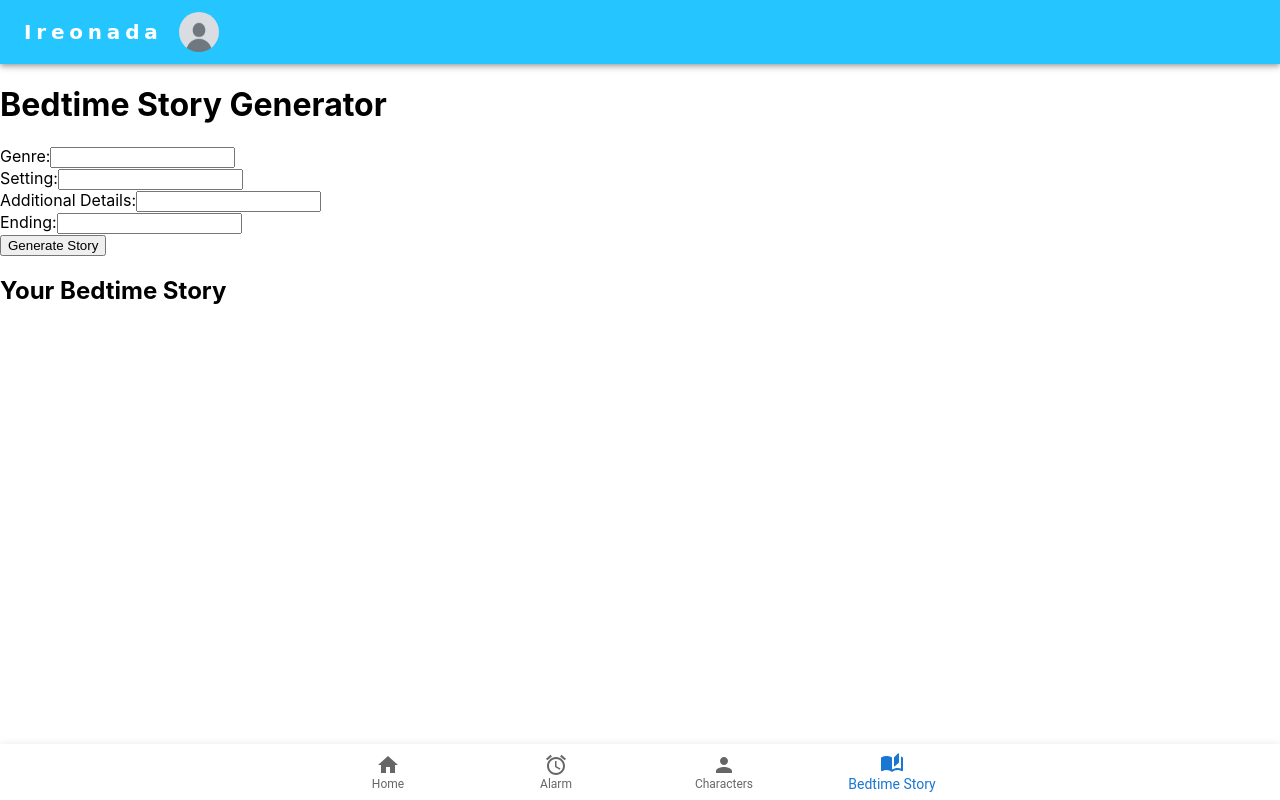
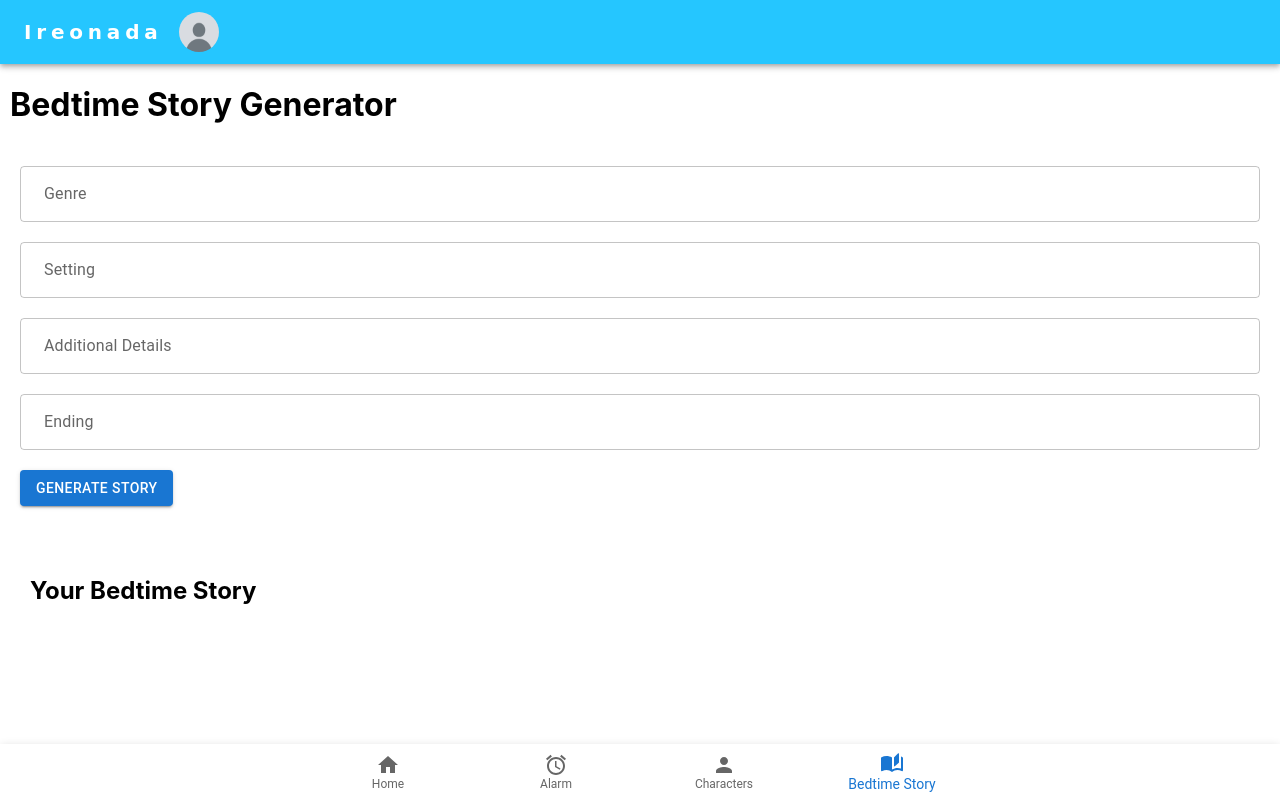
Before and after one commit to avlukas04/ireonada2, a React (Create React App) app in the folder sleep-app/: page /bedtime in a window 1280 px wide. Built offline with nearby package versions, Linux system fonts and the light colour scheme.

Commit message:
some bedtime story styling

```diff
--- a/sleep-app/src/pages/bedtime/Bedtime1.css
+++ b/sleep-app/src/pages/bedtime/Bedtime1.css
@@ -1,21 +1,34 @@
-.App {
-    font-family: Arial, sans-serif;
-    text-align: center;
-    margin: 20px;
-  }
-
   input {
     margin: 10px;
     padding: 5px;
     font-size: 14px;
+
   }
 
+  label {
+    margin-left: 10px;
+  }
+
+
   button {
+    margin-left: 10px;
     margin-top: 20px;
     padding: 10px 20px;
     font-size: 16px;
   }
 
+  .story-image {
+    display: block;
+    margin: 0 auto;
+    max-width: 100%;
+    height: auto;
+  }
+
   h2 {
+    margin-left: 10px;
     margin-top: 30px;
   }
+
+  h1 {
+    margin-left: 10px;
+  }
--- a/sleep-app/src/pages/bedtime/Bedtime1.js
+++ b/sleep-app/src/pages/bedtime/Bedtime1.js
@@ -4,8 +4,12 @@ import remarkGfm from 'remark-gfm';
 import rehypeRaw from 'rehype-raw';
 import TopBar from '../../components/overall/TopBar';
 import BottomIcons from '../../components/overall/BottomIcons';
+import TextField from '@mui/material/TextField';
+import Button from '@mui/material/Button';
+import Box from '@mui/material/Box';
+import './Bedtime1.css'
 
-function App() {
+function Bedtime1() {
   const [genre, setGenre] = useState('');
   const [setting, setSetting] = useState('');
   const [addDetails, setAddDetails] = useState('');
@@ -139,41 +143,61 @@ function App() {
       <TopBar />
       <h1>Bedtime Story Generator</h1>
       {!storyGenerated ? (
-        <>
-          <div>
-            <label>
-              Genre:
-              <input type="text" value={genre} onChange={(e) => setGenre(e.target.value)} />
-            </label>
-          </div>
-          <div>
-            <label>
-              Setting:
-              <input type="text" value={setting} onChange={(e) => setSetting(e.target.value)} />
-            </label>
-          </div>
-          <div>
-            <label>
-              Additional Details:
-              <input type="text" value={addDetails} onChange={(e) => setAddDetails(e.target.value)} />
-            </label>
-          </div>
-          <div>
-            <label>
-              Ending:
-              <input type="text" value={ending} onChange={(e) => setEnding(e.target.value)} />
-            </label>
-          </div>
-          <button onClick={generateStory}>Generate Story</button>
-        </>
+        <Box sx={{ padding: '20px' }}>
+          <Box sx={{ marginBottom: '20px' }}>
+            <TextField
+              label="Genre"
+              variant="outlined"
+              fullWidth
+              value={genre}
+              onChange={(e) => setGenre(e.target.value)}
+            />
+          </Box>
+          <Box sx={{ marginBottom: '20px' }}>
+            <TextField
+              label="Setting"
+              variant="outlined"
+              fullWidth
+              value={setting}
+              onChange={(e) => setSetting(e.target.value)}
+            />
+          </Box>
+          <Box sx={{ marginBottom: '20px' }}>
+            <TextField
+              label="Additional Details"
+              variant="outlined"
+              fullWidth
+              value={addDetails}
+              onChange={(e) => setAddDetails(e.target.value)}
+            />
+          </Box>
+          <Box sx={{ marginBottom: '20px' }}>
+            <TextField
+              label="Ending"
+              variant="outlined"
+              fullWidth
+              value={ending}
+              onChange={(e) => setEnding(e.target.value)}
+            />
+          </Box>
+          <Button variant="contained" onClick={generateStory} disabled={isLoading}>
+            Generate Story
+          </Button>
+        </Box>
       ) : (
-        <>
-          <button onClick={resetStory}>Generate New Story</button>
-          <button onClick={() => speak(story)} disabled={isReading}>Read Story</button>
-          <button onClick={stopReading} disabled={!isReading}>Stop Reading</button>
-        </>
+        <Box sx={{ padding: '20px' }}>
+          <Button variant="contained" onClick={resetStory} sx={{ marginRight: '10px' }}>
+            Generate New Story
+          </Button>
+          <Button variant="contained" onClick={() => speak(story)} disabled={isReading} sx={{ marginRight: '10px' }}>
+            Read Story
+          </Button>
+          <Button variant="contained" onClick={stopReading} disabled={!isReading}>
+            Stop Reading
+          </Button>
+        </Box>
       )}
-      <div>
+      <Box sx={{ padding: '20px' }}>
         <h2>Your Bedtime Story</h2>
         {isLoading ? (
           <p>Generating...</p>
@@ -184,10 +208,10 @@ function App() {
             rehypePlugins={[rehypeRaw]}
           />
         )}
-      </div>
+      </Box>
       <BottomIcons />
     </div>
   );
 }
 
-export default App;
+export default Bedtime1;
```
